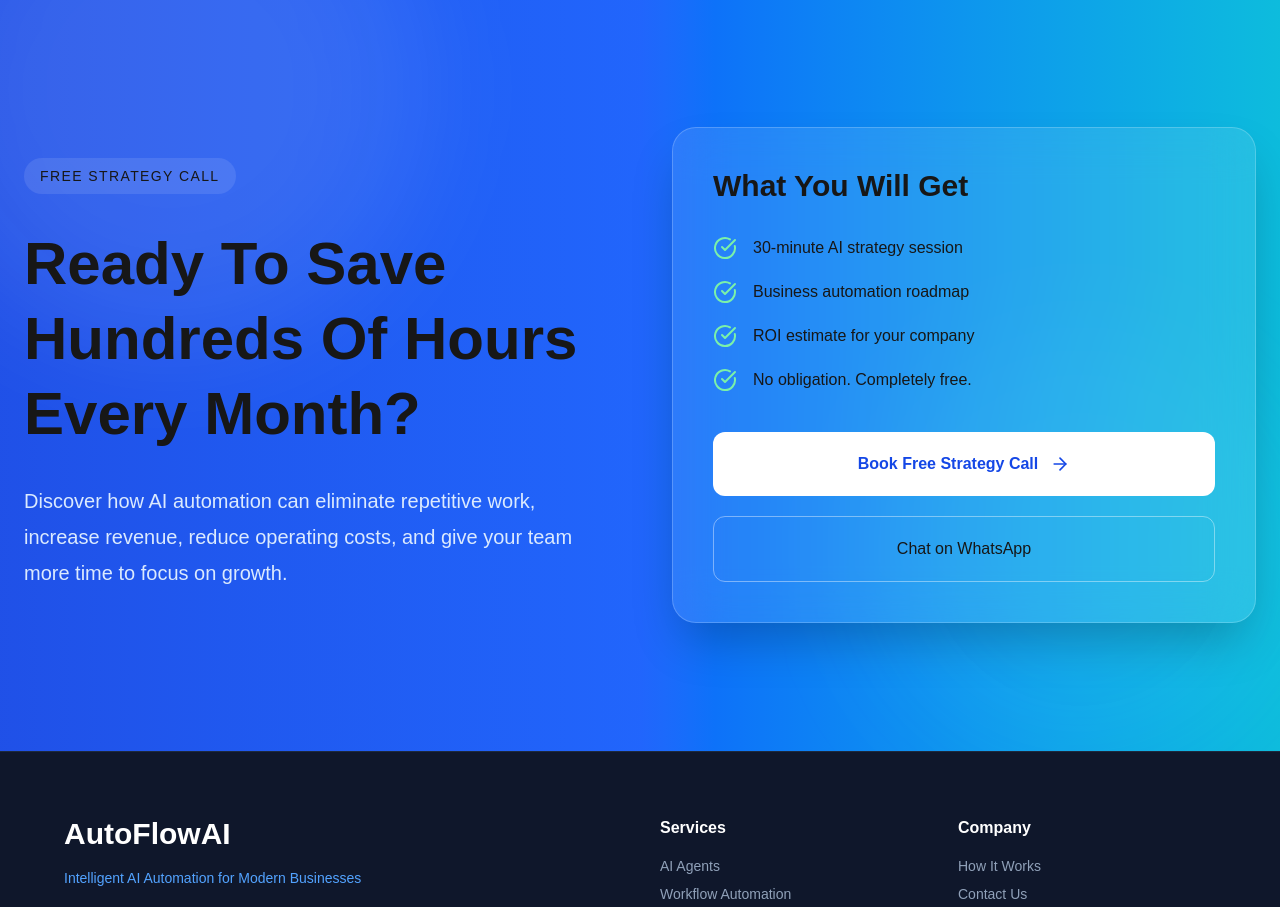
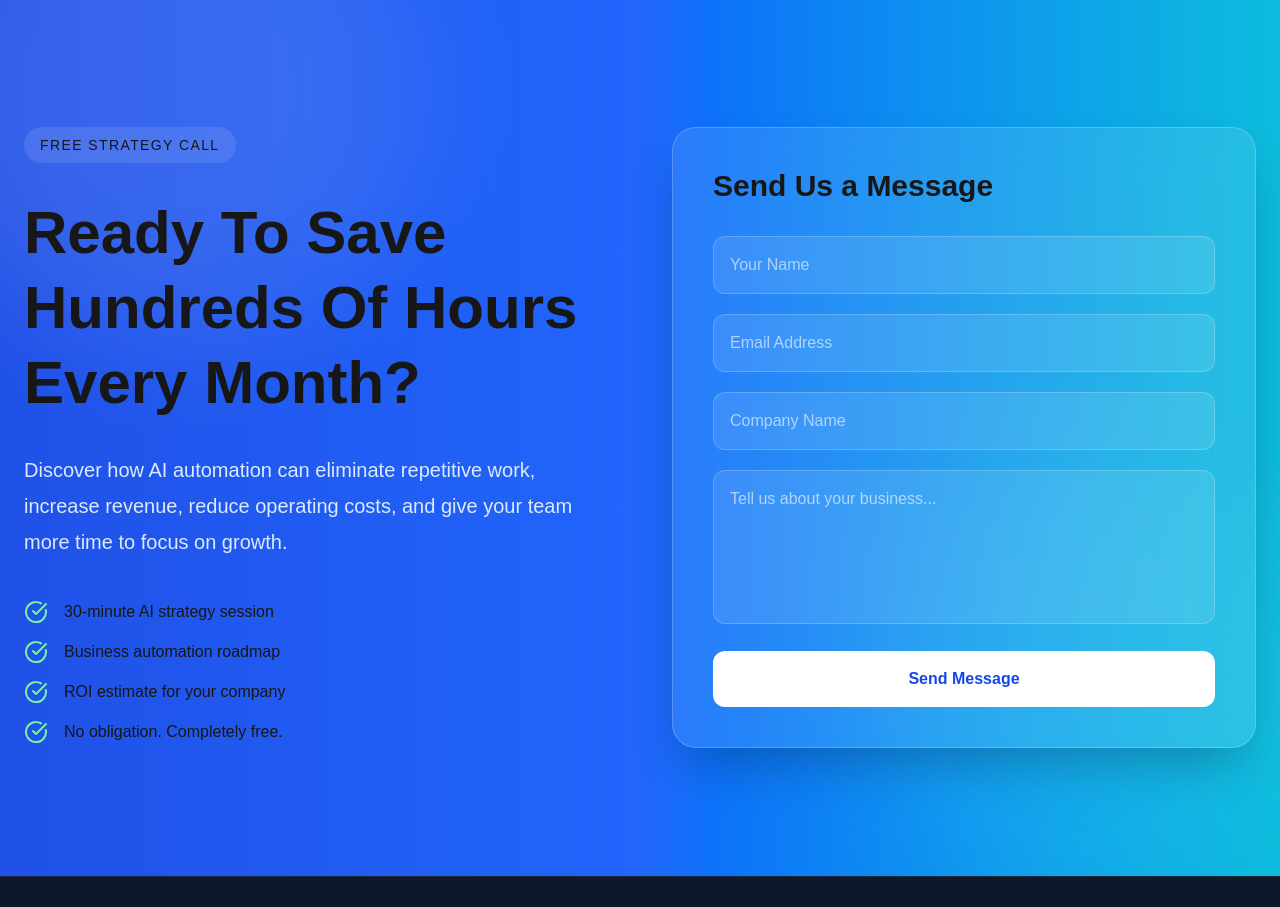
Before and after one commit to autoflowai365/autoflowai, a Next.js app: page / in a window 1280 px wide. Shown: the part 8280-9187 px from the top of the page. Built offline with nearby package versions, Linux system fonts and the light colour scheme.

Commit message:
Add working contact form integrated with Formspree

```diff
--- a/app/components/CTA.tsx
+++ b/app/components/CTA.tsx
@@ -1,5 +1,6 @@
 "use client";
-import { ArrowRight, CheckCircle } from "lucide-react";
+import { CheckCircle } from "lucide-react";
+import ContactForm from "./ContactForm";
 
 export default function CTA() {
   return (
@@ -8,27 +9,21 @@ export default function CTA() {
       <div className="absolute w-[500px] h-[500px] rounded-full bg-white/10 blur-3xl -top-40 -left-20" />
       <div className="absolute w-[400px] h-[400px] rounded-full bg-cyan-300/10 blur-3xl bottom-0 right-0" />
       <div className="relative max-w-7xl mx-auto px-6">
-        <div className="grid lg:grid-cols-2 gap-16 items-center">
+        <div className="grid lg:grid-cols-2 gap-16 items-start">
           <div>
             <span className="inline-block bg-white/10 px-4 py-2 rounded-full text-sm tracking-widest uppercase">Free Strategy Call</span>
             <h2 className="text-5xl lg:text-6xl font-bold mt-8 leading-tight">Ready To Save<br />Hundreds Of Hours<br />Every Month?</h2>
             <p className="mt-8 text-xl text-blue-100 leading-9">Discover how AI automation can eliminate repetitive work, increase revenue, reduce operating costs, and give your team more time to focus on growth.</p>
-          </div>
-          <div className="bg-white/10 backdrop-blur-xl rounded-3xl p-10 border border-white/20 shadow-2xl">
-            <h3 className="text-3xl font-bold mb-8">What You Will Get</h3>
-            <div className="space-y-5">
+            <div className="mt-10 space-y-4">
               <div className="flex items-center gap-4"><CheckCircle className="text-green-300" /><span>30-minute AI strategy session</span></div>
               <div className="flex items-center gap-4"><CheckCircle className="text-green-300" /><span>Business automation roadmap</span></div>
               <div className="flex items-center gap-4"><CheckCircle className="text-green-300" /><span>ROI estimate for your company</span></div>
               <div className="flex items-center gap-4"><CheckCircle className="text-green-300" /><span>No obligation. Completely free.</span></div>
             </div>
-            <button className="mt-10 w-full rounded-xl bg-white text-blue-700 font-bold py-5 hover:scale-105 transition flex items-center justify-center gap-3">
-              Book Free Strategy Call
-              <ArrowRight size={20} />
-            </button>
-            <button className="mt-5 w-full rounded-xl border border-white/40 py-5 hover:bg-white/10 transition">
-              Chat on WhatsApp
-            </button>
+          </div>
+          <div className="bg-white/10 backdrop-blur-xl rounded-3xl p-10 border border-white/20 shadow-2xl">
+            <h3 className="text-3xl font-bold mb-8">Send Us a Message</h3>
+            <ContactForm />
           </div>
         </div>
       </div>
--- /dev/null
+++ b/app/components/ContactForm.tsx
@@ -0,0 +1,31 @@
+"use client";
+import { useState } from "react";
+
+export default function ContactForm() {
+  const [status, setStatus] = useState("");
+
+  async function handleSubmit(e: React.FormEvent<HTMLFormElement>) {
+    e.preventDefault();
+    const form = e.currentTarget;
+    const data = new FormData(form);
+    const response = await fetch("https://formspree.io/f/mrenzyrl", {
+      method: "POST",
+      body: data,
+      headers: { Accept: "application/json" },
+    });
+    if (response.ok) { setStatus("success"); form.reset(); }
+    else { setStatus("error"); }
+  }
+
+  return (
+    <form onSubmit={handleSubmit} className="space-y-5">
+      <input type="text" name="name" placeholder="Your Name" required className="w-full rounded-xl bg-white/10 border border-white/20 p-4 outline-none text-white placeholder:text-white/60" />
+      <input type="email" name="email" placeholder="Email Address" required className="w-full rounded-xl bg-white/10 border border-white/20 p-4 outline-none text-white placeholder:text-white/60" />
+      <input type="text" name="company" placeholder="Company Name" className="w-full rounded-xl bg-white/10 border border-white/20 p-4 outline-none text-white placeholder:text-white/60" />
+      <textarea name="message" rows={5} placeholder="Tell us about your business..." required className="w-full rounded-xl bg-white/10 border border-white/20 p-4 outline-none resize-none text-white placeholder:text-white/60" />
+      <button type="submit" className="w-full bg-white text-blue-700 rounded-xl py-4 font-bold hover:scale-105 transition-all duration-300">Send Message</button>
+      {status === "success" && <p className="text-green-300 font-medium">✅ Thank you! Your message has been sent successfully.</p>}
+      {status === "error" && <p className="text-red-300 font-medium">❌ Something went wrong. Please try again.</p>}
+    </form>
+  );
+}
```
